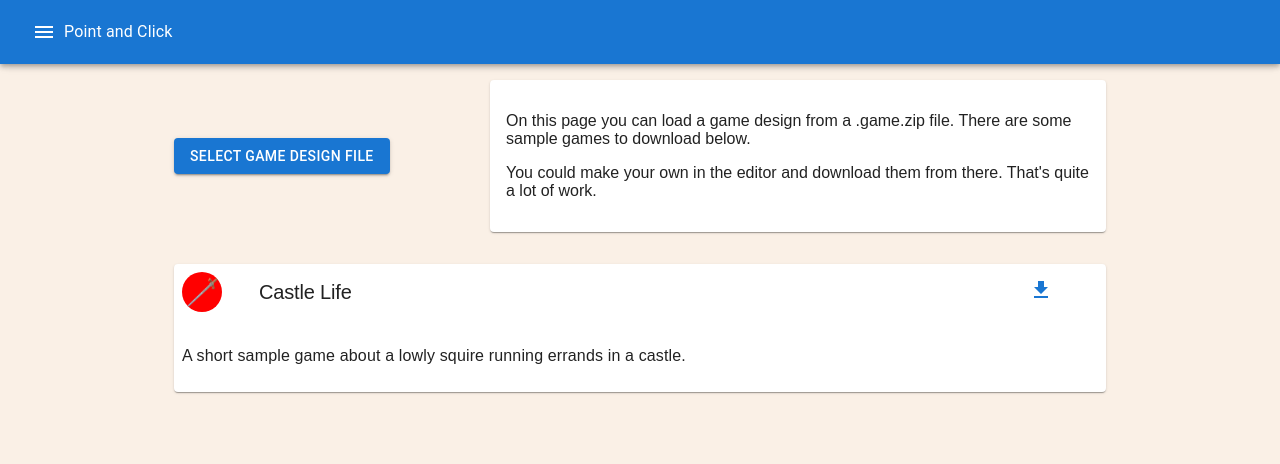
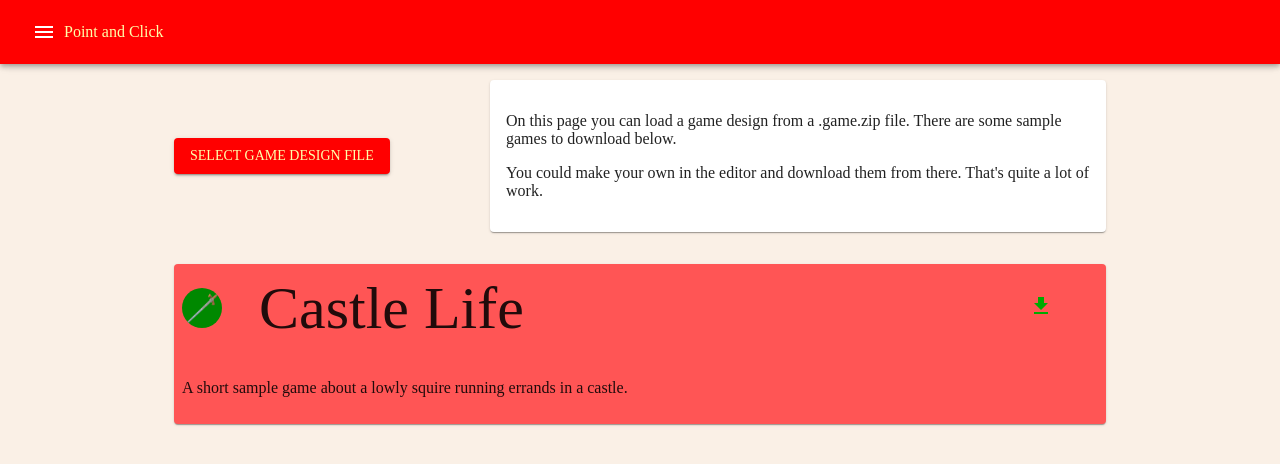
Before and after one commit to dblatcher/point-and-click, a Next.js app in the folder point-and-click-next/: page /game-loader in a window 1280 px wide. Shown: the top 464 px of the page. Built offline with nearby package versions, Linux system fonts and the light colour scheme; what physics-worlds, tiny-typed-emitter would draw is missing.

Commit message:
add a theme but it wont work with mdx

```diff
--- a/point-and-click-next/src/components/DesignCard.tsx
+++ b/point-and-click-next/src/components/DesignCard.tsx
@@ -1,4 +1,4 @@
-import { Card, Link, Typography, Avatar, Grid } from "@mui/material"
+import { Card, Link, Typography, Avatar, Grid, useTheme } from "@mui/material"
 import DownloadIcon from '@mui/icons-material/Download';
 import { ReactNode } from "@mdx-js/react/lib";
 
@@ -12,18 +12,21 @@ interface Props {
 
 export const DesignCard = ({ title, downloadUrl, imageUrl, content }: Props) => {
 
+    const theme = useTheme();
     return (
-        <Card>
+        <Card sx={{
+            backgroundColor: theme.palette.primary.light
+        }}>
             <Grid container spacing={1} padding={1} alignItems={'center'} justifyContent={'space-between'}>
                 <Grid item xs={1}>
-                    {imageUrl && <Avatar src={imageUrl} alt='' sx={{ bgcolor: 'red' }} />}
+                    {imageUrl && <Avatar src={imageUrl} alt='' sx={{ bgcolor:theme.palette.secondary.dark }} />}
                 </Grid>
                 <Grid item xs={10}>
-                    <Typography fontFamily={'arial'} variant={'h2'} fontSize={20}>{title}</Typography>
+                    <Typography variant={'h2'}>{title}</Typography>
                 </Grid>
                 <Grid item xs={1}>
                     <Link href={downloadUrl} download title={`download ${title}`}>
-                        <DownloadIcon />
+                        <DownloadIcon color={'secondary'}/>
                     </Link>
                 </Grid>
             </Grid>
--- a/point-and-click-next/src/components/GameDesignLoader.tsx
+++ b/point-and-click-next/src/components/GameDesignLoader.tsx
@@ -96,7 +96,7 @@ export class GameDesignLoader extends React.Component<{}, State> {
                                 onError={this.handleLoadFail} />
                         </Grid>
                         <Grid item xs={6}>
-                            <Card sx={{ fontFamily: 'arial', padding: 2 }}>
+                            <Card sx={{ padding: 2 }}>
                                 <SelectADesignContent />
                             </Card>
                         </Grid>
@@ -109,9 +109,10 @@ export class GameDesignLoader extends React.Component<{}, State> {
                             <DesignCard title="Castle Life"
                                 downloadUrl="/assets/castle-life.game.zip"
                                 imageUrl="/assets/sword.png"
-                                content={<Typography fontFamily={'arial'}>
-                                    <CastleLifeBlurb />
-                                </Typography>
+                                content={
+                                    <Typography>
+                                        <CastleLifeBlurb />
+                                    </Typography>
                                 } />
                         </Grid>
                     </Grid>
--- a/point-and-click-next/src/components/PageLayout.tsx
+++ b/point-and-click-next/src/components/PageLayout.tsx
@@ -1,7 +1,8 @@
 import Head from 'next/head'
 import { AppHeader } from '@/components/AppHeader'
-import { Box } from '@mui/material'
+import { Box, ThemeProvider } from '@mui/material'
 import { ReactNode } from 'react'
+import { redTheme } from '@/theme'
 
 
 interface Props {
@@ -18,12 +19,14 @@ export function PageLayout({ children }: Props) {
                 <link rel="icon" href="/favicon.ico" />
             </Head>
 
-            <Box sx={{ display: 'flex' }} paddingTop={'4rem'}>
-                <AppHeader />
-                <Box component='main' sx={{ width: '100%' }}>
-                    {children}
+            <ThemeProvider theme={redTheme}>
+                <Box sx={{ display: 'flex' }} paddingTop={'4rem'}>
+                    <AppHeader />
+                    <Box component='main' sx={{ width: '100%' }}>
+                        {children}
+                    </Box>
                 </Box>
-            </Box>
+            </ThemeProvider>
         </>
     )
 }
--- /dev/null
+++ b/point-and-click-next/src/theme.ts
@@ -0,0 +1,21 @@
+import { createTheme } from "@mui/material";
+
+export const redTheme = createTheme({
+    palette: {
+        primary: {
+            main: '#f00',
+            light: '#f55',
+            dark: '#a00',
+            contrastText: '#ffa'
+        },
+        secondary: {
+            main: '#0a0',
+            light: '#4a4',
+            dark: '#080',
+            contrastText: '#faa'
+        },
+    },
+    typography: {
+        fontFamily:'cursive'
+    }
+})
```
Also changed, not shown: point-and-click-next/src/pages/index.tsx (+5 -2 lines).
